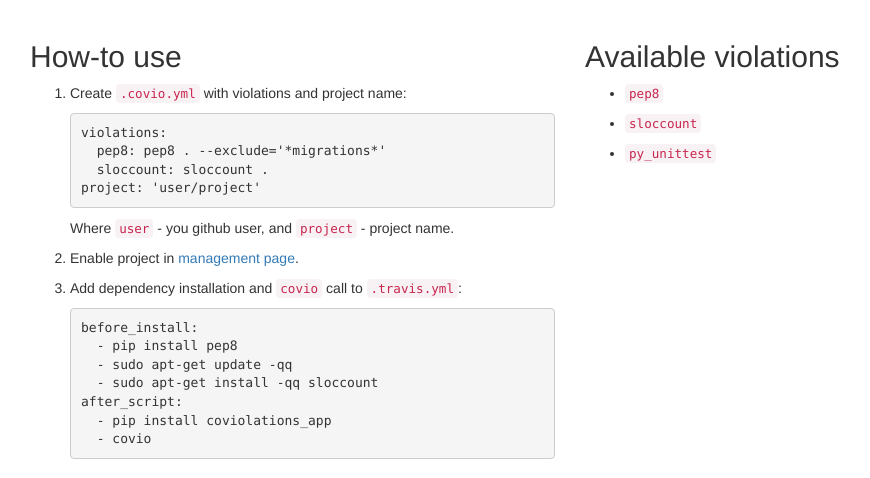
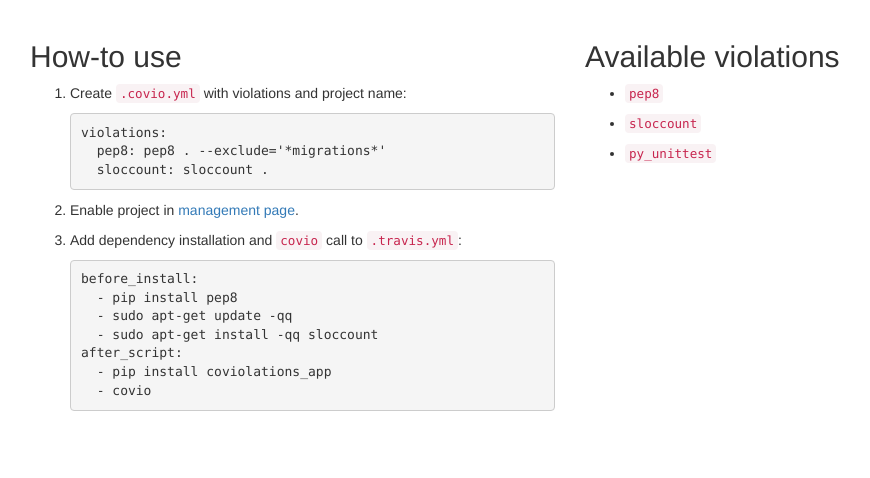
Before and after one commit to nvbn/coviolations_web, a Django app: template app/templates/index.html in a window 1280 px wide. Shown: the part 52-530 px from the top of the page, without its empty margins (55-925 px from the left). Run offline with Django 3.2, Linux system fonts and the light colour scheme; the template is opened without the code that fills it, so the values that code supplies are empty; style sheets or scripts are compiled from the project's sources; some libraries are stand-ins or nearby versions.

Commit message:
Update docs

```diff
--- a/app/templates/index.html
+++ b/app/templates/index.html
@@ -43,9 +43,7 @@
                     <pre class="prettyprint languague-yaml">
 violations:
   pep8: pep8 . --exclude='*migrations*'
-  sloccount: sloccount .
-project: 'user/project'</pre>
-                    Where <code>user</code> - you github user, and <code>project</code> - project name.
+  sloccount: sloccount .</pre>
                 </li>
                 <li>Enable project in <a href='{% url 'projects_manage' %}'>management page</a>.</li>
                 <li>
```
